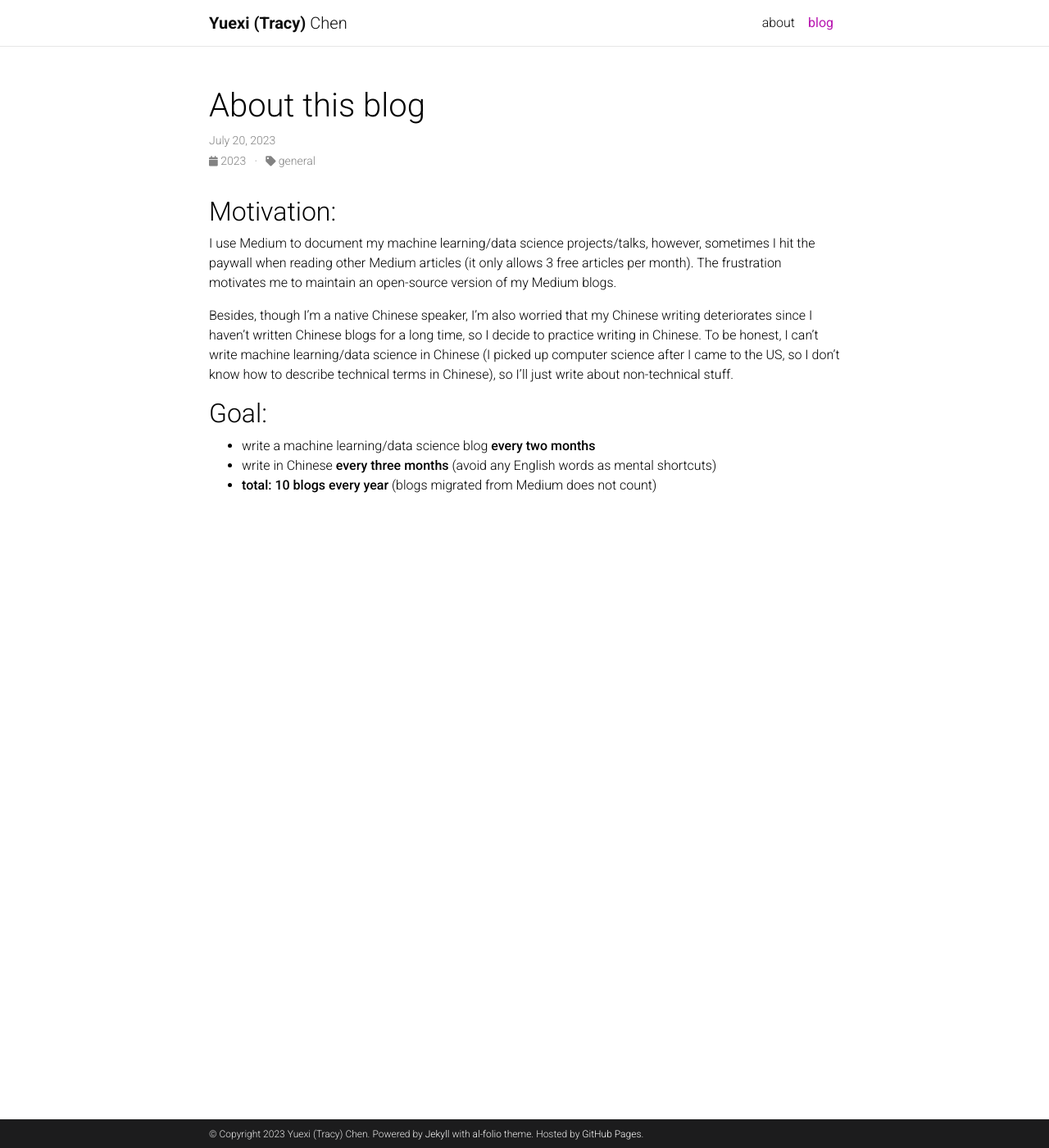
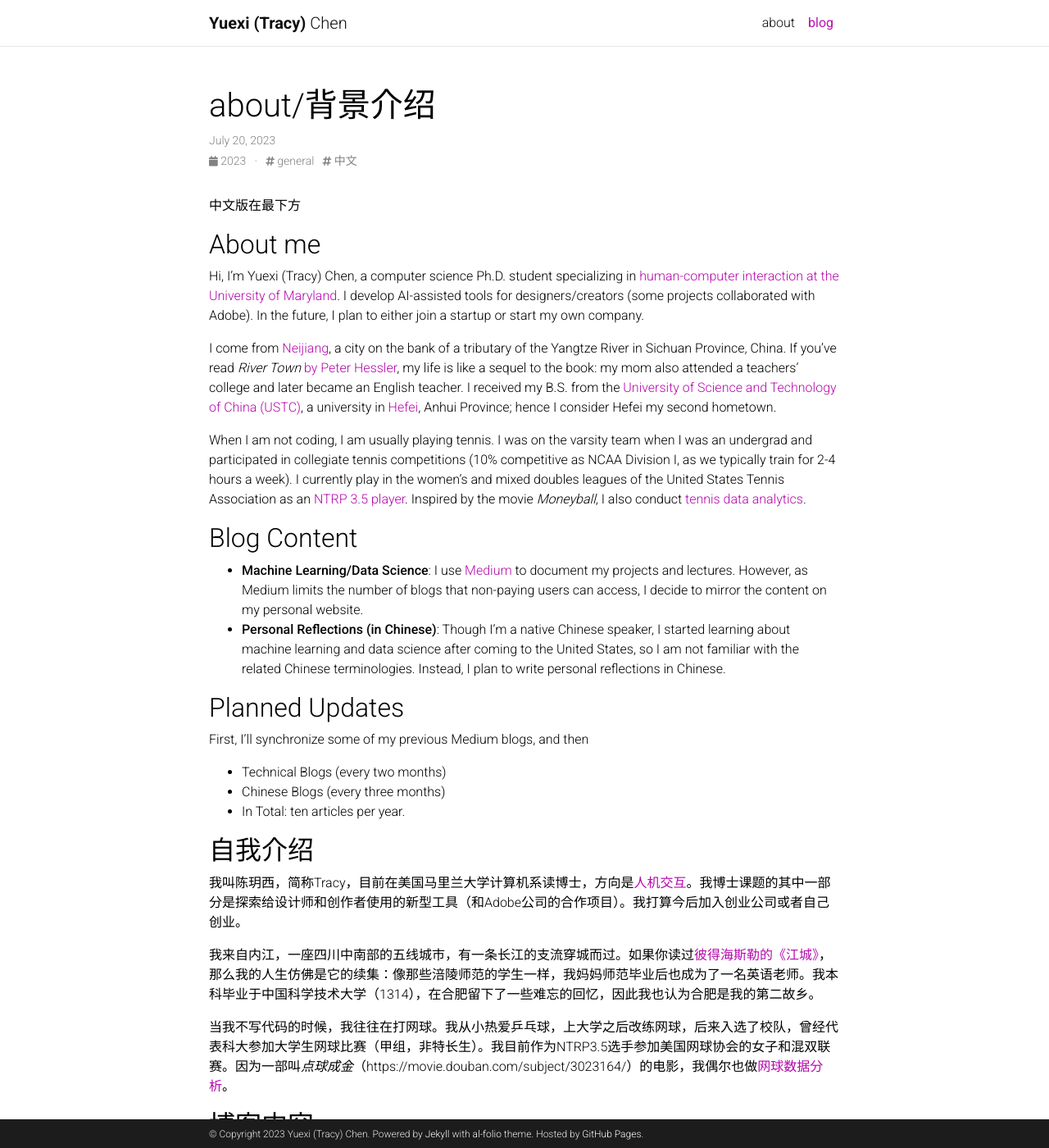
Before and after one commit to TracyYXChen/TracyYXChen.github.io, a Jekyll site: the page built from _posts/2023-07-20-about.md, in a window 1280 px wide and 1400 px high. Shown: the whole window at 82% size. Built offline with Jekyll 4.4.1, drawn with Linux system fonts in a browser that asks for light colours; comment, search, counter and statistics services are not loaded; a style sheet for code colours, icons or effects is not loaded; some of the changed text lies outside the part shown.

Commit message:
add first one

```diff
--- a/_config.yml
+++ b/_config.yml
@@ -260,7 +260,7 @@ jekyll-archives:
     tag: '/blog/tag/:name/'
     category: '/blog/category/:name/'
 
-display_tags: ['general', 'machine learning', 'tennis', 'Chinese'] # these tags will be displayed on the front page of your blog
+display_tags: [general, machine-learning, tennis, 中文] # these tags will be displayed on the front page of your blog
 
 # -----------------------------------------------------------------------------
 # Jekyll Scholar
--- a/_posts/2023-07-20-about.md
+++ b/_posts/2023-07-20-about.md
@@ -1,20 +1,51 @@
 ---
 layout: post
-title: About this blog
+title: about/背景介绍
 date: 2023-07-20
 description:
-categories: ['general']
+tag: [general, 中文]
 giscus_comments: true
 related_posts: false
 published: true
 ---
 
-## Motivation:
-I use Medium to document my machine learning/data science projects/talks, however, sometimes I hit the paywall when reading other Medium articles (it only allows 3 free articles per month). The frustration motivates me to maintain an open-source version of my Medium blogs.
+中文版在最下方
 
-Besides, though I'm a native Chinese speaker, I'm also worried that my Chinese writing deteriorates since I haven't written Chinese blogs for a long time, so I decide to practice writing in Chinese. To be honest, I can't write machine learning/data science in Chinese (I picked up computer science after I came to the US, so I don't know how to describe technical terms in Chinese), so I'll just write about non-technical stuff.
+## About me
 
-## Goal:
-- write a machine learning/data science blog **every two months**
-- write in Chinese **every three months** (avoid any English words as mental shortcuts)
-- **total: 10 blogs every year** (blogs migrated from Medium does not count)
+Hi, I’m Yuexi (Tracy) Chen, a computer science Ph.D. student specializing in [human-computer interaction at the University of Maryland](https://hcil.umd.edu/){:target="_blank" rel="noopener"}. I develop AI-assisted tools for designers/creators (some projects collaborated with Adobe). In the future, I plan to either join a startup or start my own company.
+
+I come from [Neijiang](https://en.wikipedia.org/wiki/Neijiang){:target="_blank" rel="noopener"}, a city on the bank of a tributary of the Yangtze River in Sichuan Province, China. If you've read [*River Town* by Peter Hessler](https://en.wikipedia.org/wiki/River_Town:_Two_Years_on_the_Yangtze){:target="_blank" rel="noopener"}, my life is like a sequel to the book: my mom also attended a teachers' college and later became an English teacher. I received my B.S. from the [University of Science and Technology of China (USTC)](https://en.wikipedia.org/wiki/University_of_Science_and_Technology_of_China){:target="_blank" rel="noopener"}, a university in [Hefei](https://en.wikipedia.org/wiki/Hefei){:target="_blank" rel="noopener"}, Anhui Province; hence I consider Hefei my second hometown.
+
+When I am not coding, I am usually playing tennis. I was on the varsity team when I was an undergrad and participated in collegiate tennis competitions (10% competitive as NCAA Division I, as we typically train for 2-4 hours a week). I currently play in the women's and mixed doubles leagues of the United States Tennis Association as an [NTRP 3.5 player](https://www.usta.com/content/dam/usta/pdfs/10013_experience_player_ntrp_guidelines.pdf){:target="_blank" rel="noopener"}. Inspired by the movie *Moneyball*, I also conduct [tennis data analytics](https://github.com/TracyYXChen/tennis-data){:target="_blank" rel="noopener"}.
+
+## Blog Content
+
+-   **Machine Learning/Data Science**: I use [Medium](https://medium.com/@tracyyxchen){:target="_blank" rel="noopener"} to document my projects and lectures. However, as Medium limits the number of blogs that non-paying users can access, I decide to mirror the content on my personal website.
+-   **Personal Reflections (in Chinese)**: Though I'm a native Chinese speaker, I started learning about machine learning and data science after coming to the United States, so I am not familiar with the related Chinese terminologies. Instead, I plan to write personal reflections in Chinese.
+
+## Planned Updates
+
+First, I'll synchronize some of my previous Medium blogs, and then
+
+-   Technical Blogs (every two months)
+-   Chinese Blogs (every three months)
+-   In Total: ten articles per year.
+
+
+## 自我介绍
+我叫陈玥西，简称Tracy，目前在美国马里兰大学计算机系读博士，方向是[人机交互](https://hcil.umd.edu/){:target="_blank" rel="noopener"}。我博士课题的其中一部分是探索给设计师和创作者使用的新型工具（和Adobe公司的合作项目）。我打算今后加入创业公司或者自己创业。
+
+我来自内江，一座四川中南部的五线城市，有一条长江的支流穿城而过。如果你读过[彼得海斯勒的《江城》](https://m.douban.com/book/subject/7060185/){:target="_blank" rel="noopener"}，那么我的人生仿佛是它的续集：像那些涪陵师范的学生一样，我妈妈师范毕业后也成为了一名英语老师。我本科毕业于中国科学技术大学（1314），在合肥留下了一些难忘的回忆，因此我也认为合肥是我的第二故乡。
+
+当我不写代码的时候，我往往在打网球。我从小热爱乒乓球，上大学之后改练网球，后来入选了校队，曾经代表科大参加大学生网球比赛（甲组，非特长生）。我目前作为NTRP3.5选手参加美国网球协会的女子和混双联赛。因为一部叫*点球成金*（https://movie.douban.com/subject/3023164/）的电影，我偶尔也做[网球数据分析](https://github.com/TracyYXChen/tennis-data){:target="_blank" rel="noopener"}。
+
+## 博客内容
+- 机器学习/数据科学（英文）：我一直用[Medium](https://medium.com/@tracyyxchen){:target="_blank" rel="noopener"}来记录小型项目和讲座。然而Medium限制非付费用户可以访问的博客数量，于是我决定在个人网站上同步相关内容。
+- 个人感悟（中文）：我不打算写中文技术博客，因为我来美国之后才开始了解机器学习和数据科学，不清楚许多术语的中文表述。
+
+## 计划更新
+首先把以前的一些Medium博客同步，然后
+- 技术博客（每两个月）
+- 中文博客（每三个月）
+- 总共：每年十篇
```
Also changed, not shown: _pages/about.md (+1 -1 lines), assets/img/2023-serious.jpeg (renamed from assets/img/2023.jpeg), assets/img/2023-smile.png (added), 1 other file.
